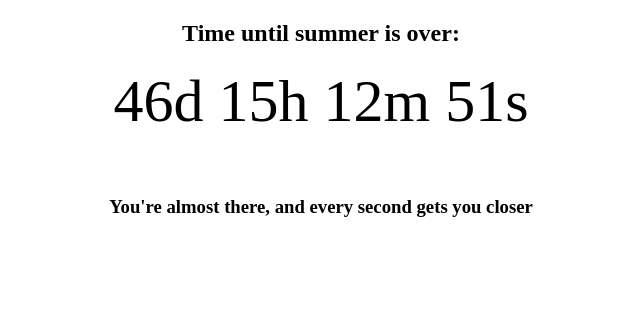
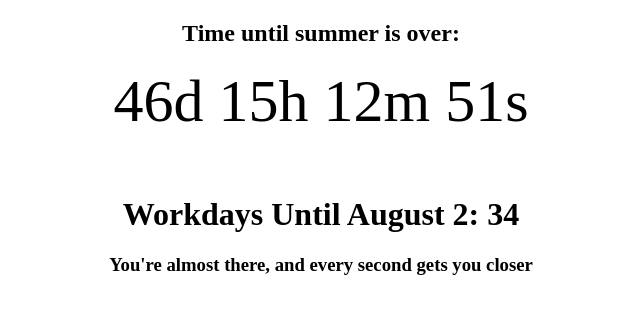
Before and after one commit to evlbe/Testing, a plain HTML site: page index.html in a window 1280 px wide. Shown: the whole page, without its empty margins (319-959 px from the left). Drawn offline with Linux system fonts and the light colour scheme.

Commit message:
Update index.html

```diff
--- a/index.html
+++ b/index.html
@@ -10,6 +10,7 @@ p {
 }
 h3 {text-align: center;}
 h2 {text-align: center;}
+h1 {text-align: center;}
 </style>
 </head>
 <body>
@@ -45,6 +46,37 @@ var x = setInterval(function() {
   }
 }, 1000);
 </script>
-<h3>You're almost there, and every second gets you closer</h3>
+</body>
+<head>
+    <title>Days Until August 2</title>
+    <script>
+        function calculateDaysUntil() {
+            const today = new Date();
+            const currentYear = today.getFullYear();
+            const targetDate = new Date(currentYear, 7, 2); // August 2nd of the current year
+            let daysUntil = 0;
+
+            // Loop through each day between today and the target date
+            for (let d = new Date(today); d <= targetDate; d.setDate(d.getDate() + 1)) {
+                const dayOfWeek = d.getDay();
+                if (dayOfWeek !== 0 && dayOfWeek !== 6) { // Exclude Sundays (0) and Saturdays (6)
+                    daysUntil++;
+                }
+            }
+            return daysUntil;
+        }
+
+        function updateDaysUntil() {
+            const daysUntil = calculateDaysUntil();
+            document.getElementById('days-until').innerText = daysUntil;
+        }
+
+        // Update the days until on page load
+        window.onload = updateDaysUntil;
+    </script>
+</head>
+<body>
+    <h1>Workdays Until August 2: <span id="days-until"></span></h1>
+    <h3>You're almost there, and every second gets you closer</h3>
 </body>
 </html>
```
